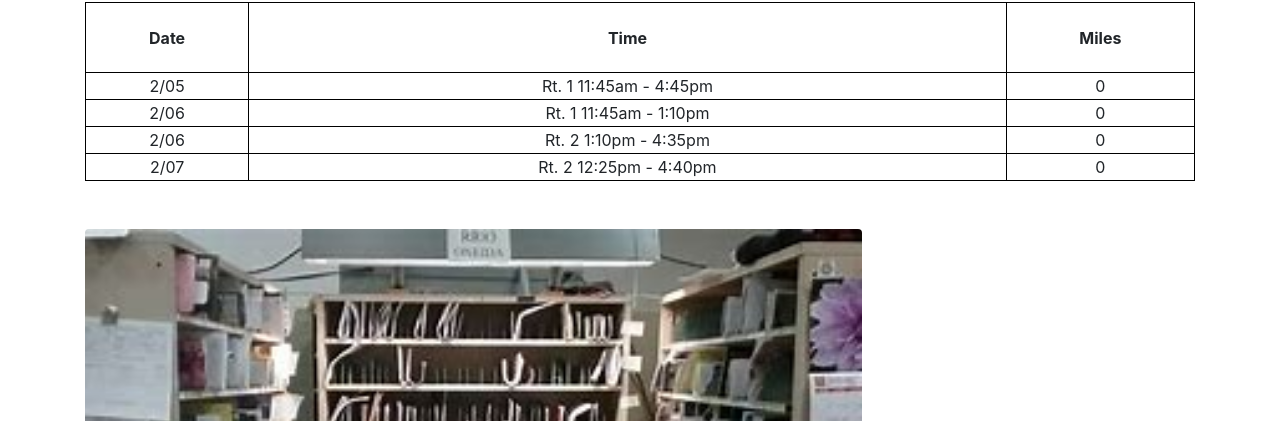
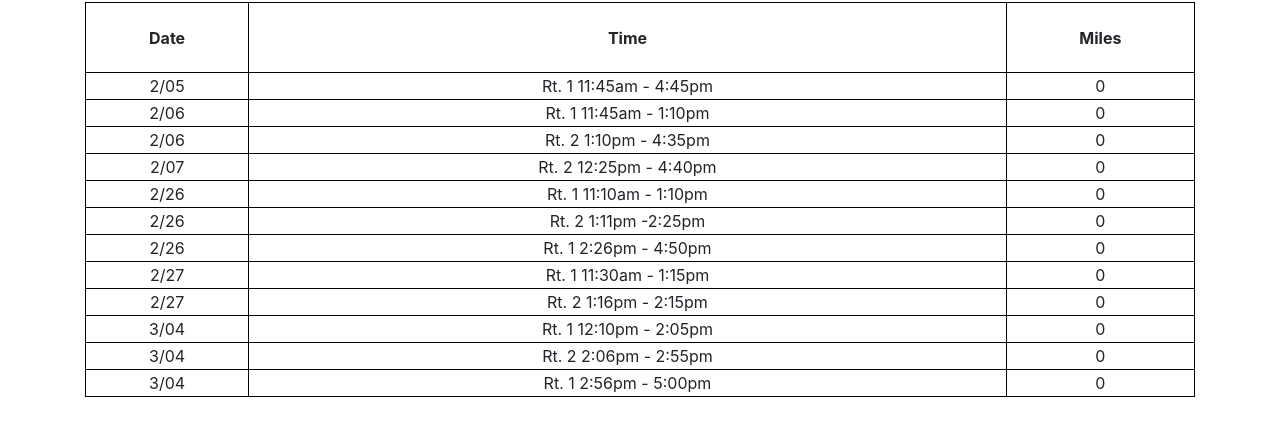
Before and after one commit to Benedadon78/timesheet, a plain HTML site: page index.html in a window 1280 px wide. Shown: the part 379-800 px from the top of the page. Drawn offline with Linux system fonts and the light colour scheme.

Commit message:
Update index.html

```diff
--- a/index.html
+++ b/index.html
@@ -52,6 +52,46 @@
   <td>Rt. 2 12:25pm - 4:40pm</td>
   <td>0</td>
 </tr>
+    <tr>
+  <td>2/26</td>
+  <td>Rt. 1 11:10am - 1:10pm</td>
+  <td>0</td>
+</tr>
+<tr>
+  <td>2/26</td>
+  <td>Rt. 2 1:11pm -2:25pm</td>
+  <td>0</td>
+</tr>
+<tr>
+  <td>2/26</td>
+  <td>Rt. 1 2:26pm - 4:50pm</td>
+  <td>0</td>
+</tr>
+<tr>
+  <td>2/27</td>
+  <td>Rt. 1 11:30am - 1:15pm</td>
+  <td>0</td>
+</tr>
+<tr>
+  <td>2/27</td>
+  <td>Rt. 2 1:16pm - 2:15pm</td>
+  <td>0</td>
+</tr>
+<tr>
+  <td>3/04</td>
+  <td>Rt. 1 12:10pm - 2:05pm</td>
+  <td>0</td>
+</tr>
+<tr>
+  <td>3/04</td>
+  <td>Rt. 2 2:06pm - 2:55pm</td>
+  <td>0</td>
+</tr>
+<tr>
+  <td>3/04</td>
+  <td>Rt. 1 2:56pm - 5:00pm</td>
+  <td>0</td>
+</tr>
 </table>
 </div>
 
```
